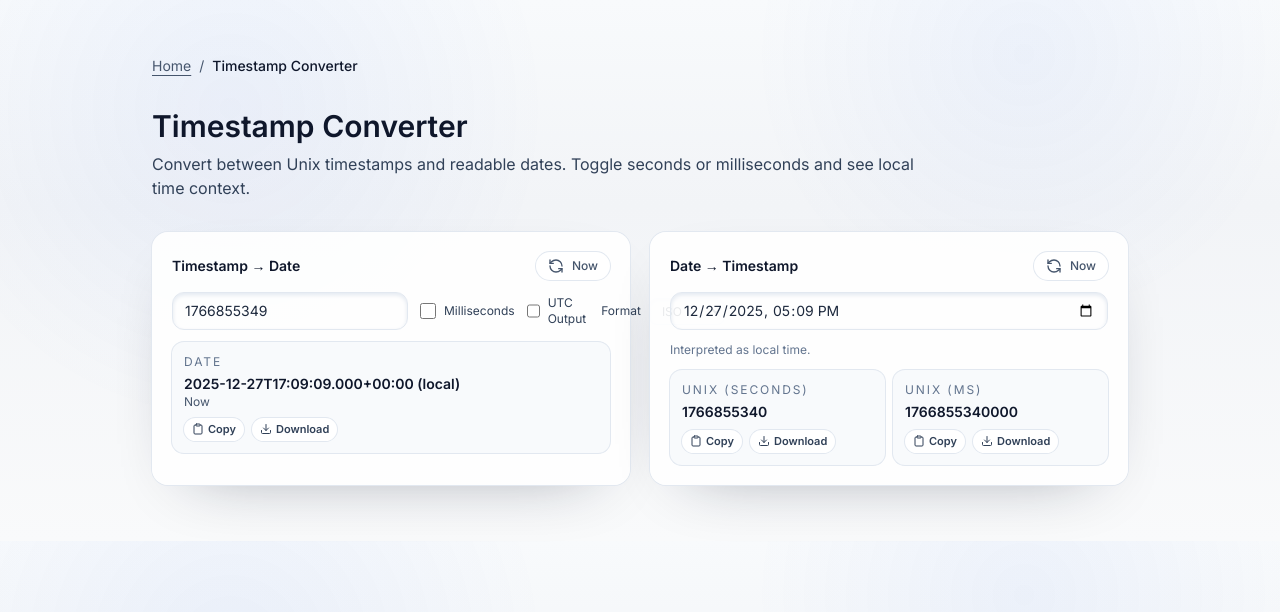
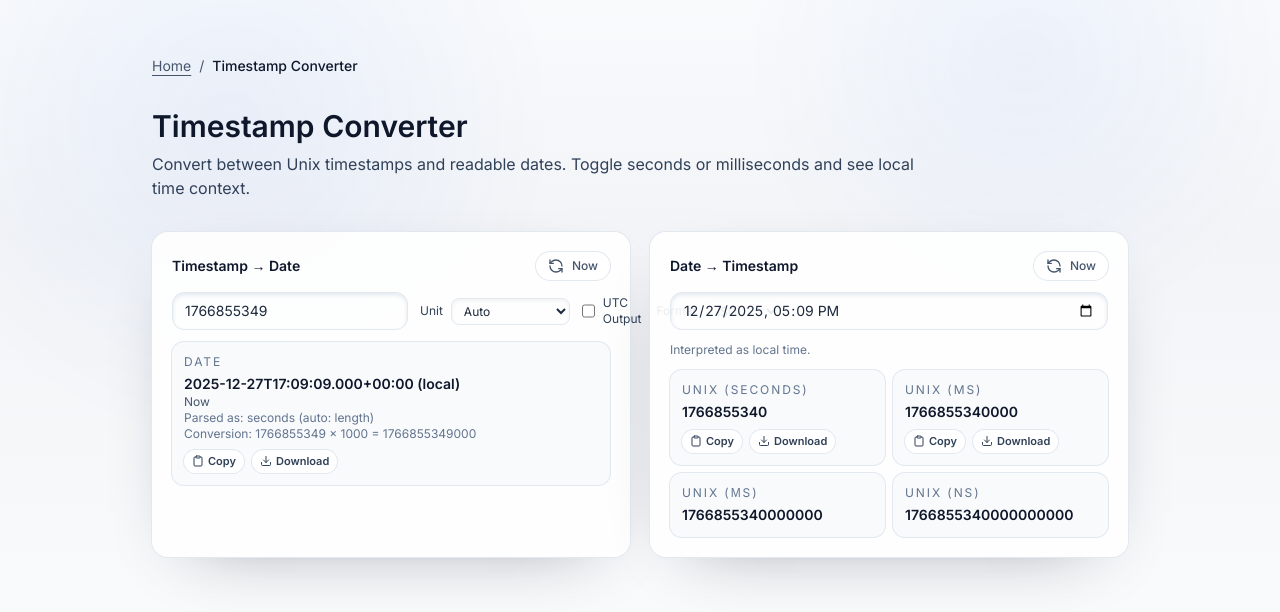
Before and after one commit to ChainPix/custom-website, a Next.js app: page /timestamp-converter in a window 1280 px wide. Shown: the top 612 px of the page. Built offline with nearby package versions, Linux system fonts and the light colour scheme; no server answers.

Commit message:
Made the timestamp converter “developer‑grade” with auto‑detection and explicit unit handling, plus conversion math.

```diff
--- a/app/(tools)/timestamp-converter/TIMESTAMP_CONVERTER.md
+++ b/app/(tools)/timestamp-converter/TIMESTAMP_CONVERTER.md
@@ -26,3 +26,4 @@
 - `datetime-local` is parsed explicitly as local time, and the UI calls that out to avoid timezone ambiguity.
 - Copy states are tracked per field with timers to prevent cross-section UI conflicts.
 - Lightweight derived values (warning/results/relative time) are computed inline instead of memoized.
+- Added auto-detection for seconds/ms/µs/ns inputs, explicit unit selection, and conversion math output.
--- a/app/(tools)/timestamp-converter/client.tsx
+++ b/app/(tools)/timestamp-converter/client.tsx
@@ -3,6 +3,16 @@
 import Link from "next/link";
 import { useEffect, useMemo, useRef, useState } from "react";
 import { Check, Clipboard, Download, RefreshCcw } from "lucide-react";
+
+type TimestampUnit = "s" | "ms" | "us" | "ns";
+type TimestampUnitMode = TimestampUnit | "auto";
+
+const unitLabels: Record<TimestampUnit, string> = {
+  s: "seconds",
+  ms: "milliseconds",
+  us: "microseconds",
+  ns: "nanoseconds",
+};
 
 const formatIsoLocal = (d: Date) => {
   const offsetMin = -d.getTimezoneOffset();
@@ -22,6 +32,38 @@ const formatDate = (d: Date, showUtc: boolean, format: "iso" | "locale") => {
     return new Intl.DateTimeFormat(undefined, { dateStyle: "medium", timeStyle: "medium", timeZone: "UTC" }).format(d);
   }
   return d.toLocaleString();
+};
+
+const detectUnit = (value: string, mode: TimestampUnitMode) => {
+  if (mode !== "auto") return { unit: mode, reason: "manual" as const };
+  const trimmed = value.trim();
+  const digits = trimmed.replace(/^-/, "");
+  const len = digits.length;
+  if (len === 10) return { unit: "s" as const, reason: "length" as const };
+  if (len === 13) return { unit: "ms" as const, reason: "length" as const };
+  if (len === 16) return { unit: "us" as const, reason: "length" as const };
+  if (len === 19) return { unit: "ns" as const, reason: "length" as const };
+  const raw = Number(trimmed);
+  const abs = Math.abs(raw);
+  if (!Number.isFinite(abs)) return { unit: "ms" as const, reason: "default" as const };
+  if (abs >= 1e18) return { unit: "ns" as const, reason: "magnitude" as const };
+  if (abs >= 1e15) return { unit: "us" as const, reason: "magnitude" as const };
+  if (abs >= 1e12) return { unit: "ms" as const, reason: "magnitude" as const };
+  return { unit: "s" as const, reason: "magnitude" as const };
+};
+
+const unitToMs = (raw: number, unit: TimestampUnit) => {
+  if (unit === "s") return raw * 1000;
+  if (unit === "ms") return raw;
+  if (unit === "us") return raw / 1000;
+  return raw / 1_000_000;
+};
+
+const formatConversionMath = (raw: number, unit: TimestampUnit, ms: number) => {
+  if (unit === "s") return `${raw} × 1000 = ${ms}`;
+  if (unit === "ms") return `${raw} × 1 = ${ms}`;
+  if (unit === "us") return `${raw} ÷ 1000 = ${ms}`;
+  return `${raw} ÷ 1000000 = ${ms}`;
 };
 
 const parseLocalDateTime = (value: string) => {
@@ -47,7 +89,7 @@ export default function TimestampConverterClient() {
   const initialNow = useMemo(() => new Date(), []);
   const [tsInput, setTsInput] = useState(`${Math.floor(initialNow.getTime() / 1000)}`);
   const [dateInput, setDateInput] = useState(() => initialNow.toISOString().slice(0, 16));
-  const [useMs, setUseMs] = useState(false);
+  const [unitMode, setUnitMode] = useState<TimestampUnitMode>("auto");
   const [useUtc, setUseUtc] = useState(false);
   const [statusMessage, setStatusMessage] = useState("Ready");
   const [copied, setCopied] = useState({ date: false, seconds: false, ms: false });
@@ -58,14 +100,28 @@ export default function TimestampConverterClient() {
   });
   const [format, setFormat] = useState<"iso" | "locale">("iso");
 
+  const parsedUnitInfo = detectUnit(tsInput, unitMode);
+  const parsedUnit = parsedUnitInfo.unit;
+
   const warning = (() => {
-    const raw = Number(tsInput.trim());
-    if (!tsInput.trim() || Number.isNaN(raw)) return "";
-    if (Math.abs(raw) > 1e13 && !useMs) {
-      return "Value looks like milliseconds. Toggle ms if needed.";
+    const trimmed = tsInput.trim();
+    if (!trimmed) return "";
+    if (!/^-?\d+(\.\d+)?$/.test(trimmed)) return "";
+    const raw = Number(trimmed);
+    if (!Number.isFinite(raw)) return "Value too large to parse.";
+    const digits = trimmed.replace(/^-/, "").replace(/\D/g, "");
+    const len = digits.length;
+    if (unitMode !== "auto") {
+      if (len === 13 && unitMode === "s") return "Length looks like milliseconds; override if intentional.";
+      if (len === 10 && unitMode === "ms") return "Length looks like seconds; override if intentional.";
+      if (len === 16 && unitMode !== "us") return "Length looks like microseconds; override if intentional.";
+      if (len === 19 && unitMode !== "ns") return "Length looks like nanoseconds; override if intentional.";
+    } else if (![10, 13, 16, 19].includes(len)) {
+      return "Non-standard length; auto-detection used. Override if needed.";
     }
-    if (Math.abs(raw) > 1e15) {
-      return "Very large value; date may be invalid.";
+    const ms = unitToMs(raw, parsedUnit);
+    if (!Number.isFinite(ms) || Math.abs(ms) > 8.64e15) {
+      return "Value is outside JavaScript Date range.";
     }
     return "";
   })();
@@ -95,13 +151,15 @@ export default function TimestampConverterClient() {
   };
 
   const tsResult = (() => {
-    const raw = Number(tsInput.trim());
-    if (!tsInput.trim()) return { error: "Enter a timestamp", date: null as Date | null };
-    if (Number.isNaN(raw)) return { error: "Invalid timestamp", date: null as Date | null };
-    const ms = useMs ? raw : raw * 1000;
+    const trimmed = tsInput.trim();
+    const raw = Number(trimmed);
+    if (!trimmed) return { error: "Enter a timestamp", date: null as Date | null, msValue: null as number | null };
+    if (Number.isNaN(raw)) return { error: "Invalid timestamp", date: null as Date | null, msValue: null };
+    const ms = unitToMs(raw, parsedUnit);
+    if (!Number.isFinite(ms)) return { error: "Invalid timestamp", date: null, msValue: null };
     const d = new Date(ms);
-    if (Number.isNaN(d.getTime())) return { error: "Invalid timestamp", date: null };
-    return { error: "", date: d };
+    if (Number.isNaN(d.getTime())) return { error: "Invalid timestamp", date: null, msValue: null };
+    return { error: "", date: d, msValue: ms };
   })();
 
   const dateResult = (() => {
@@ -163,8 +221,12 @@ export default function TimestampConverterClient() {
             <p className="text-sm font-semibold text-slate-900">Timestamp → Date</p>
             <button
               onClick={() => {
-                setTsInput(`${Math.floor(Date.now() / 1000)}`);
-                setUseMs(false);
+                const nowMs = Date.now();
+                const nextUnit = unitMode === "auto" ? "s" : unitMode;
+                if (nextUnit === "s") setTsInput(`${Math.floor(nowMs / 1000)}`);
+                if (nextUnit === "ms") setTsInput(`${nowMs}`);
+                if (nextUnit === "us") setTsInput(`${nowMs}000`);
+                if (nextUnit === "ns") setTsInput(`${nowMs}000000`);
                 setStatusMessage("Loaded current time");
               }}
               className="flex items-center gap-2 rounded-full bg-white px-3 py-1.5 text-xs font-medium text-slate-600 shadow-[var(--shadow-soft)] ring-1 ring-slate-200 transition hover:-translate-y-0.5"
@@ -183,13 +245,18 @@ export default function TimestampConverterClient() {
               placeholder="Unix timestamp (seconds or ms)"
             />
             <label className="flex items-center gap-2 text-xs text-slate-700">
-              <input
-                type="checkbox"
-                className="h-4 w-4 accent-slate-900"
-                checked={useMs}
-                onChange={() => setUseMs((prev) => !prev)}
-              />
-              Milliseconds
+              Unit
+              <select
+                value={unitMode}
+                onChange={(e) => setUnitMode(e.target.value as TimestampUnitMode)}
+                className="rounded-lg border border-slate-200 px-2 py-1 text-xs text-slate-800 shadow-inner focus:border-slate-400 focus:outline-none focus:ring-2 focus:ring-slate-200"
+              >
+                <option value="auto">Auto</option>
+                <option value="s">Seconds</option>
+                <option value="ms">Milliseconds</option>
+                <option value="us">Microseconds</option>
+                <option value="ns">Nanoseconds</option>
+              </select>
             </label>
             <label className="flex items-center gap-2 text-xs text-slate-700">
               <input
@@ -223,6 +290,15 @@ export default function TimestampConverterClient() {
                 {tsResult.date ? formatDate(tsResult.date, useUtc, format) : "N/A"}
               </p>
               {relative ? <p className="text-xs text-slate-600">{relative}</p> : null}
+              <p className="text-xs text-slate-500">
+                Parsed as: {unitLabels[parsedUnit]}{" "}
+                {unitMode === "auto" ? `(auto: ${parsedUnitInfo.reason})` : "(manual)"}
+              </p>
+              {tsResult.msValue !== null ? (
+                <p className="text-xs text-slate-500">
+                  Conversion: {formatConversionMath(Number(tsInput.trim()), parsedUnit, tsResult.msValue)}
+                </p>
+              ) : null}
               {warning ? (
                 <p className="mt-1 text-xs font-medium text-amber-700" role="alert">
                   {warning}
@@ -361,6 +437,14 @@ export default function TimestampConverterClient() {
                   </button>
                 </div>
               </div>
+              <div className="rounded-xl bg-slate-50 p-3 ring-1 ring-slate-200">
+                <p className="text-xs uppercase tracking-[0.16em] text-slate-500">Unix (µs)</p>
+                <p className="mt-1 text-sm font-semibold text-slate-900">{`${dateResult.tsMs}000`}</p>
+              </div>
+              <div className="rounded-xl bg-slate-50 p-3 ring-1 ring-slate-200">
+                <p className="text-xs uppercase tracking-[0.16em] text-slate-500">Unix (ns)</p>
+                <p className="mt-1 text-sm font-semibold text-slate-900">{`${dateResult.tsMs}000000`}</p>
+              </div>
             </div>
           )}
         </div>
```
